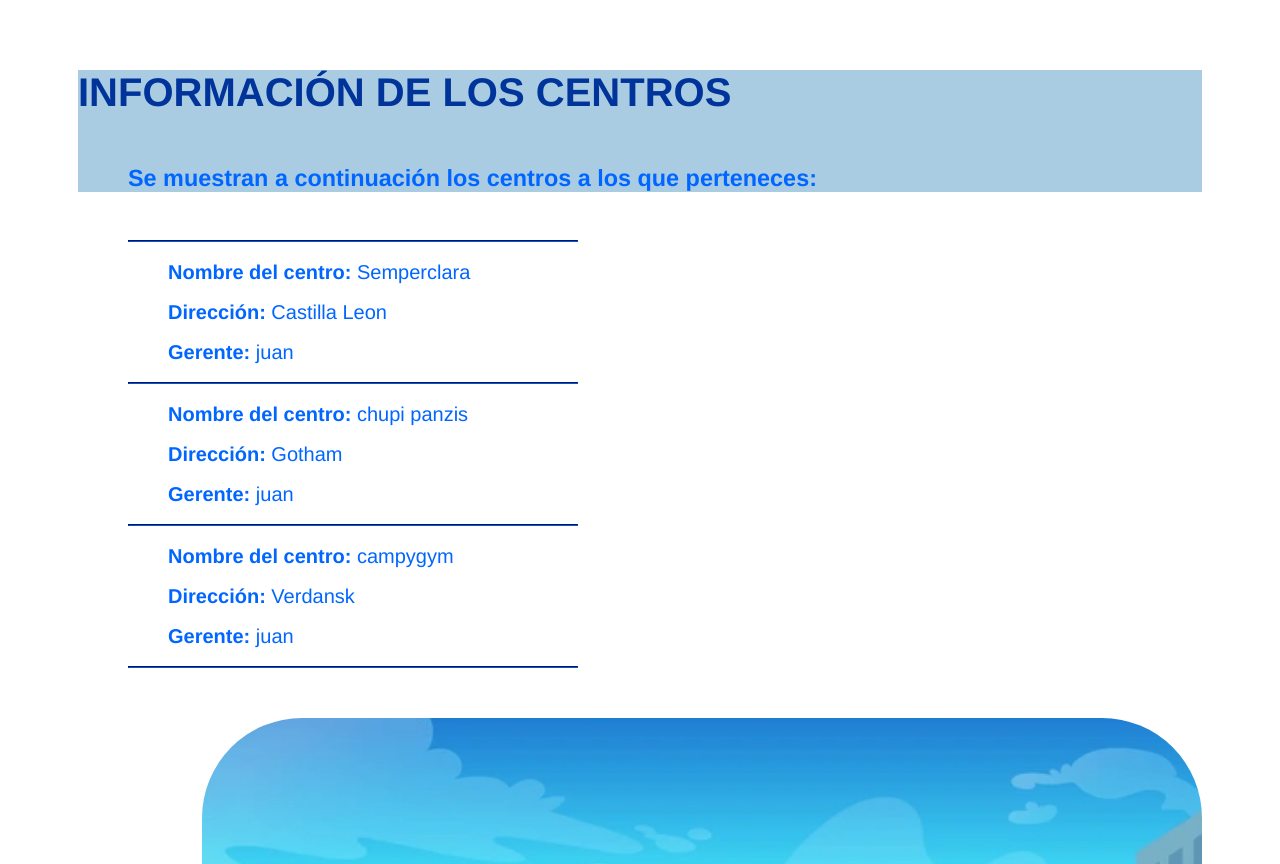
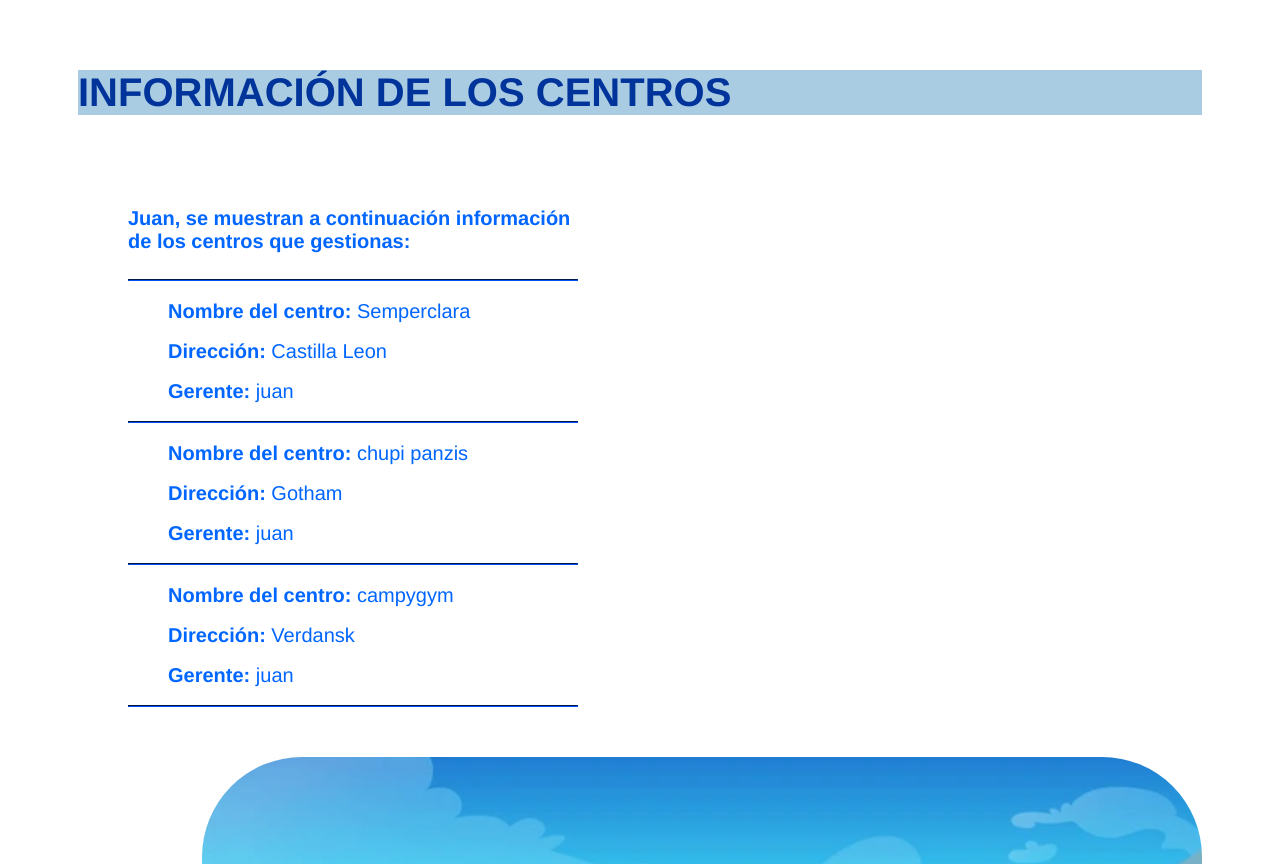
Before and after one commit to SII-Informatica-UMA/ciklum-tech4life, an Angular app in the folder frontend/Tech4Life-app/: page / in a window 1280 px wide. Shown: the top 864 px of the page. Built offline with nearby package versions, Linux system fonts and the light colour scheme.

Commit message:
Documentando código y funcionalidad extra

```diff
--- a/frontend/Tech4Life-app/src/app/centro.service.ts
+++ b/frontend/Tech4Life-app/src/app/centro.service.ts
@@ -19,7 +19,7 @@ export class CentrosService {
   getCentros(): Centro [] {
     return this.centros;
   }
-  // Devuelve los centros asociados a un usuario
+  // Devuelve los centros asociados a un usuario a partir de la id de dicho usuario
   getCentrosUsuario(id: number): Centro [] {
 
     // Tendrá que recorrer la lista de centros y
@@ -29,6 +29,7 @@ export class CentrosService {
 
     // Usar un bucle for para agregar elementos a la lista
     for (let i = 0; i < this.centros.length; i++) {
+      // Comparamos la id que se nos pasa como parámetro con la id del usuario asignado al centro
       if (id == this.centros[i].idUsuario) listaResultado.push(this.centros[i]);
     }
     return listaResultado ;
--- a/frontend/Tech4Life-app/src/app/centro.ts
+++ b/frontend/Tech4Life-app/src/app/centro.ts
@@ -1,8 +1,8 @@
 
 export interface Centro {
-    id: number;
+    id: number; // id del centro
     nombre: string;
     direccion: string;
     gerente: string;
-    idUsuario: number;
+    idUsuario: number; // id del usuario que es gerente del centro
 }
--- a/frontend/Tech4Life-app/src/app/informacion-centro/informacion-centro.component.css
+++ b/frontend/Tech4Life-app/src/app/informacion-centro/informacion-centro.component.css
@@ -17,7 +17,7 @@ h1{
   margin-bottom: 50px;
 }
 
-h3{
+.h4{
   margin-left: 50px;
 }
 
--- a/frontend/Tech4Life-app/src/app/informacion-centro/informacion-centro.component.html
+++ b/frontend/Tech4Life-app/src/app/informacion-centro/informacion-centro.component.html
@@ -18,15 +18,13 @@
 </head>
 
 <body>
-
-
     <h1>INFORMACIÓN DE LOS CENTROS</h1>
-
-    <h3>Se muestran a continuación los centros a los que perteneces:</h3>
-
+    <!-- Si la lista tiene elementos-->
+    <div *ngIf="centros.length > 0">
         <div class="container1">
+            <h4> {{usuarioLoginNombre}}, se muestran a continuación información de los centros que gestionas:</h4>
             <hr>
-        <div *ngFor="let centro of centros">
+            <div *ngFor="let centro of centros"> <!-- Esto es un bucle que itera por la lista de objetos Centro -->
 
                 <div class="row">
                     <label class="destacado">Nombre del centro: </label>
@@ -43,6 +41,12 @@
                 <hr>
             </div>
         </div>
+    </div>
+    <!-- Si la lista es vacía -->
+    <div *ngIf="centros.length <= 0">
+        <h4> {{usuarioLoginNombre}}, no gestionas ningún centro actualmente </h4>
+    </div>
+
     <div class="container2">
         <!-- {{imagen}} coge la variable definida en typescript --> <!-- {{centro?.centroImagen}} Para el texto dinámico -->
         <img [src]="centroImagen" alt="Imagen del centro deportivo" class="imagenCentroDeportivo">
--- a/frontend/Tech4Life-app/src/app/informacion-centro/informacion-centro.component.ts
+++ b/frontend/Tech4Life-app/src/app/informacion-centro/informacion-centro.component.ts
@@ -22,12 +22,19 @@ import { CommonModule } from '@angular/common';
 })
 export class InformacionCentroComponent {
 
+  // Simplemente el constructor
   constructor(private centrosService: CentrosService, private contactosService:ContactosService) {}
 
+  // En usuarioLoginID guardamos la id del usuario que se ha loggueado en la aplicación
   usuarioLoginID = this.contactosService.getUsuarioLoginID();
 
+  // En usuarioLoginNombre guardamos el nombre del usuario que se ha loggueado en la aplicación
+  usuarioLoginNombre = this.contactosService.getUsuarioLoginNombre();
+
+  // centros va a contener una lista de objetos Centro, solo apareceran los centros de los que es gestor el usuario loggueado
   centros = this.centrosService.getCentrosUsuario(this.usuarioLoginID);
 
-
+  // En principio la idea era poner una imagen de cada centro, pero no se nos ha proporcionado dicho atributo
+  // Por tanto lo he dejado como imagen decorativa
   centroImagen = 'assets/gimnasio.png' ;
 }
--- a/frontend/Tech4Life-app/src/app/usuario.service.ts
+++ b/frontend/Tech4Life-app/src/app/usuario.service.ts
@@ -44,10 +44,10 @@ export class ContactosService {
       administrador: false
     }
   ];
-
+  // Este es el usuario que se ha loggueado en la aplicación
   private login:Usuario = {
     id: 34522,
-    nombre: 'juan',
+    nombre: 'Juan',
     apellido1: '',
     apellido2: '',
     email: '',
@@ -61,8 +61,14 @@ export class ContactosService {
     return this.contactos;
   }
 
+  // Método que devuelve el id del usuario que se ha loggeado en la aplicación
   getUsuarioLoginID(): number {
     return this.login.id;
+  }
+
+  // Método que devuelve el nombre del usuario que se ha loggeado en la aplicación
+  getUsuarioLoginNombre(): string {
+    return this.login.nombre;
   }
 
   addContacto(contacto: Usuario) {
```
Lines whose indentation alone changed are shown as unchanged.
